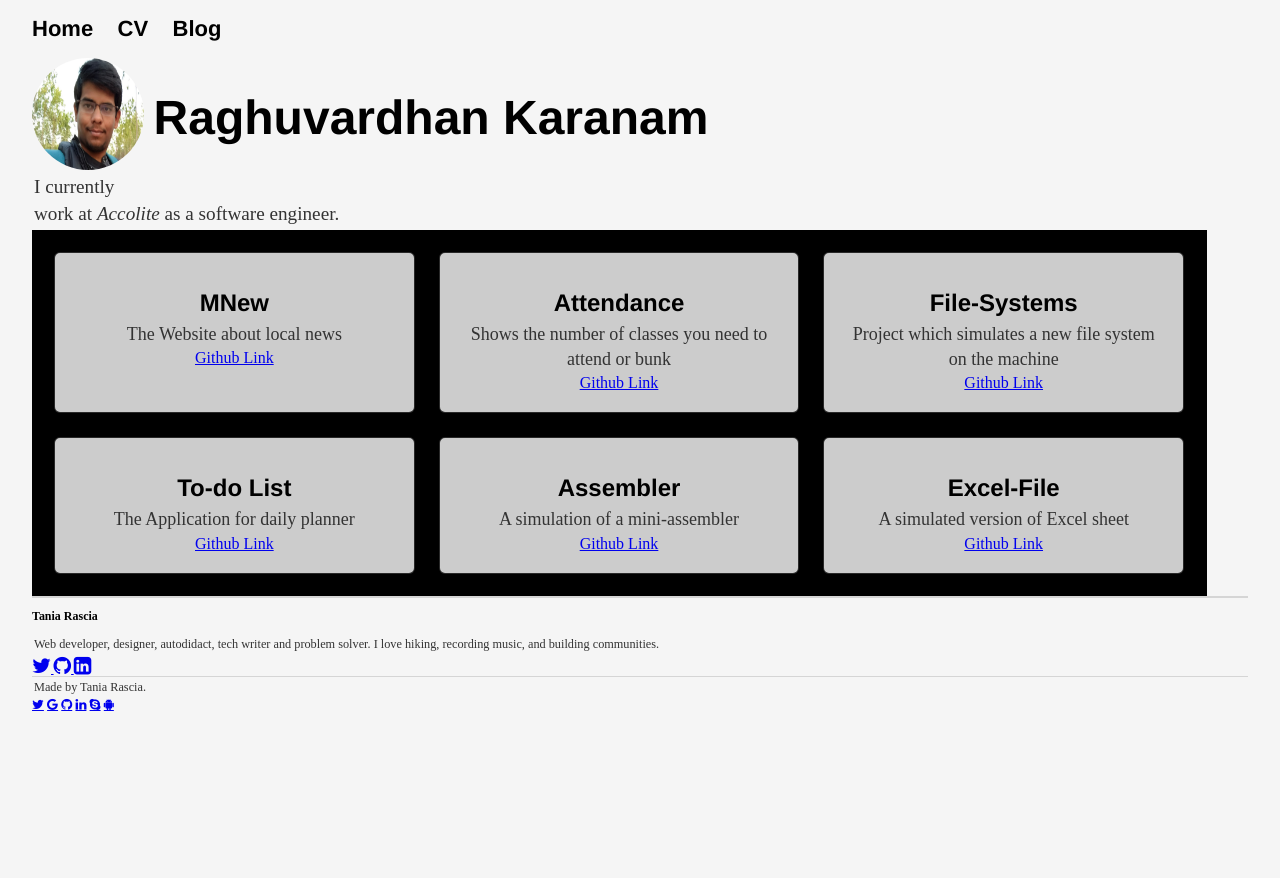
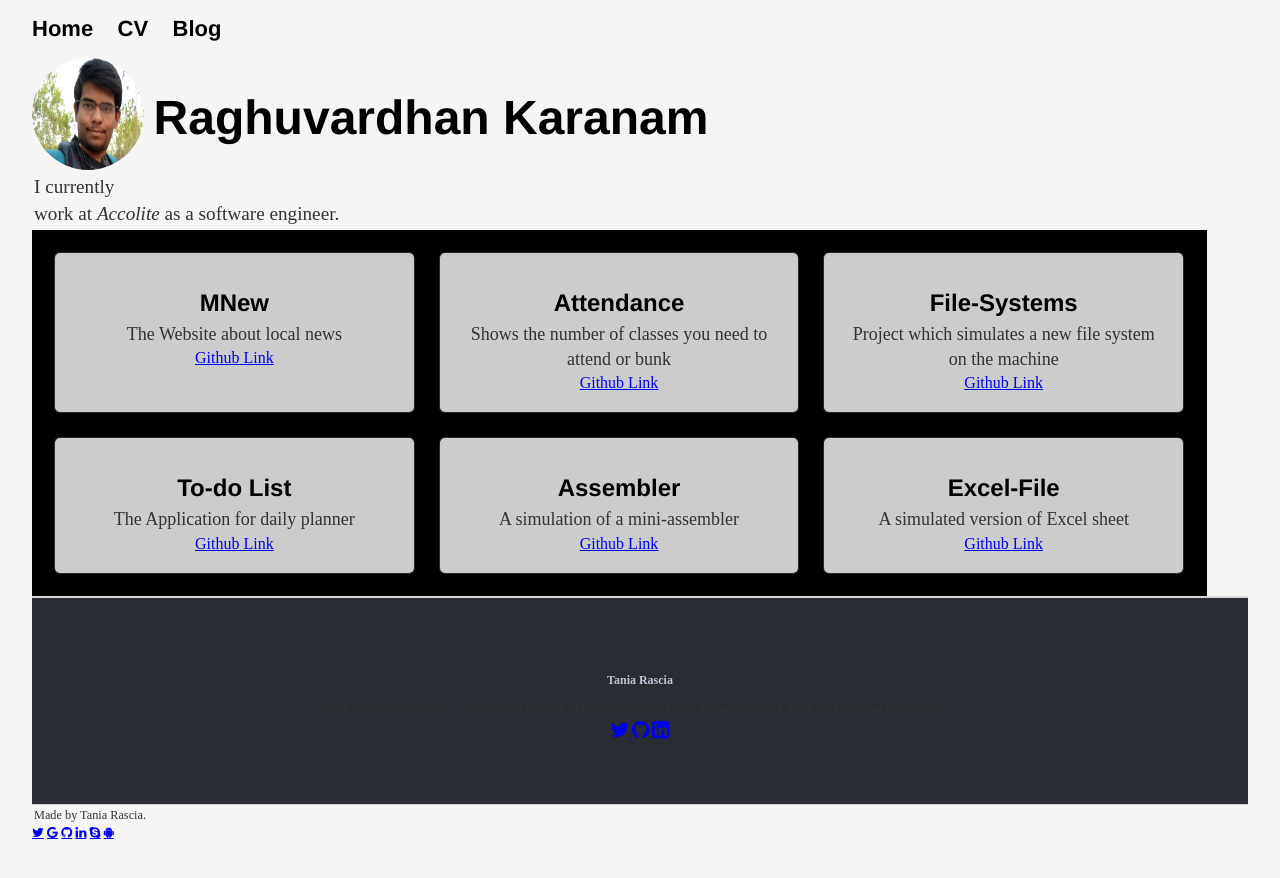
Before and after one commit to raghuvardhan/raghuvardhan.github.io, a Jekyll site: the page built from index.html, in a window 1280 px wide. Shown: the top 878 px of the page. Built offline with Jekyll 4.4.1, drawn with Linux system fonts in a browser that asks for light colours.

Commit message:
Update css/main.css

```diff
--- a/css/main.css
+++ b/css/main.css
@@ -101,3 +101,10 @@ img {
   text-align: center;
   margin: 12px;
 }
+
+.site-footer {
+    padding: 4rem 0;
+    text-align: center;
+    background: #292c33;
+    color: #bec6d5;
+}
```
